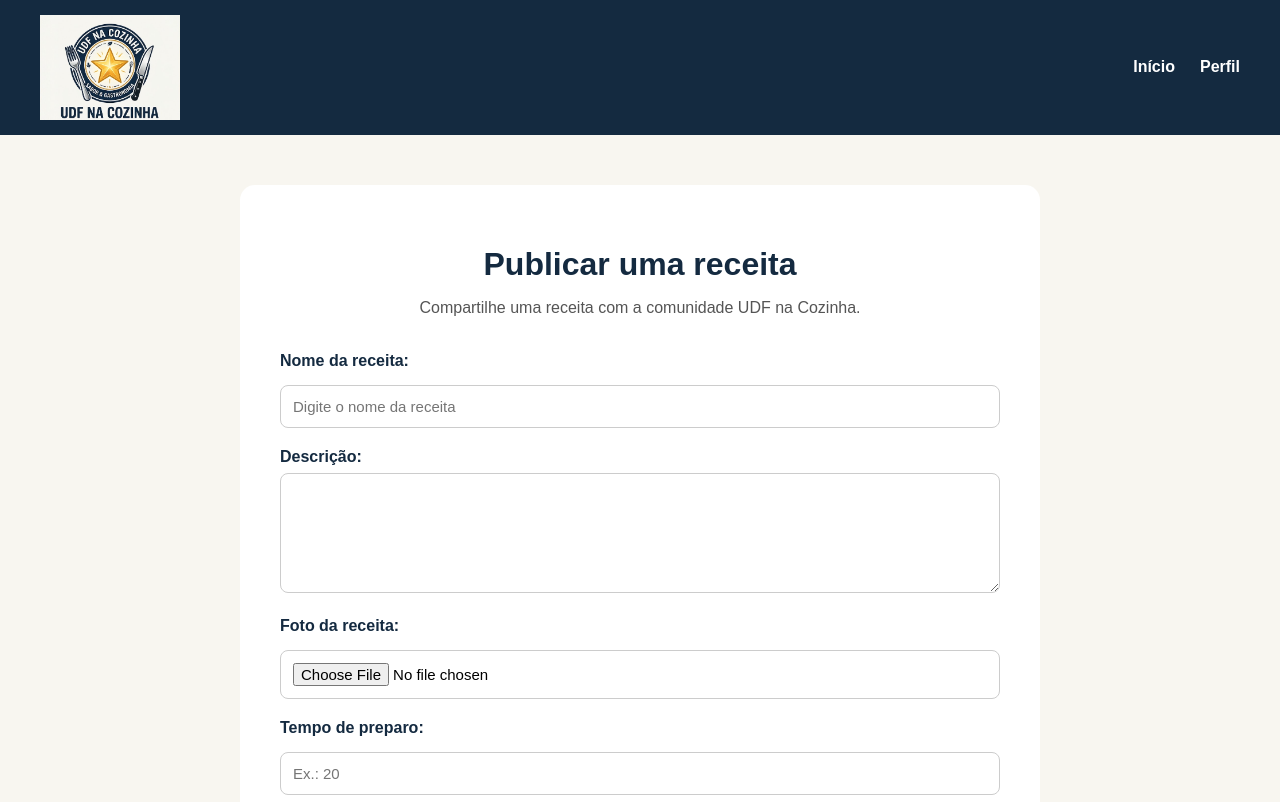
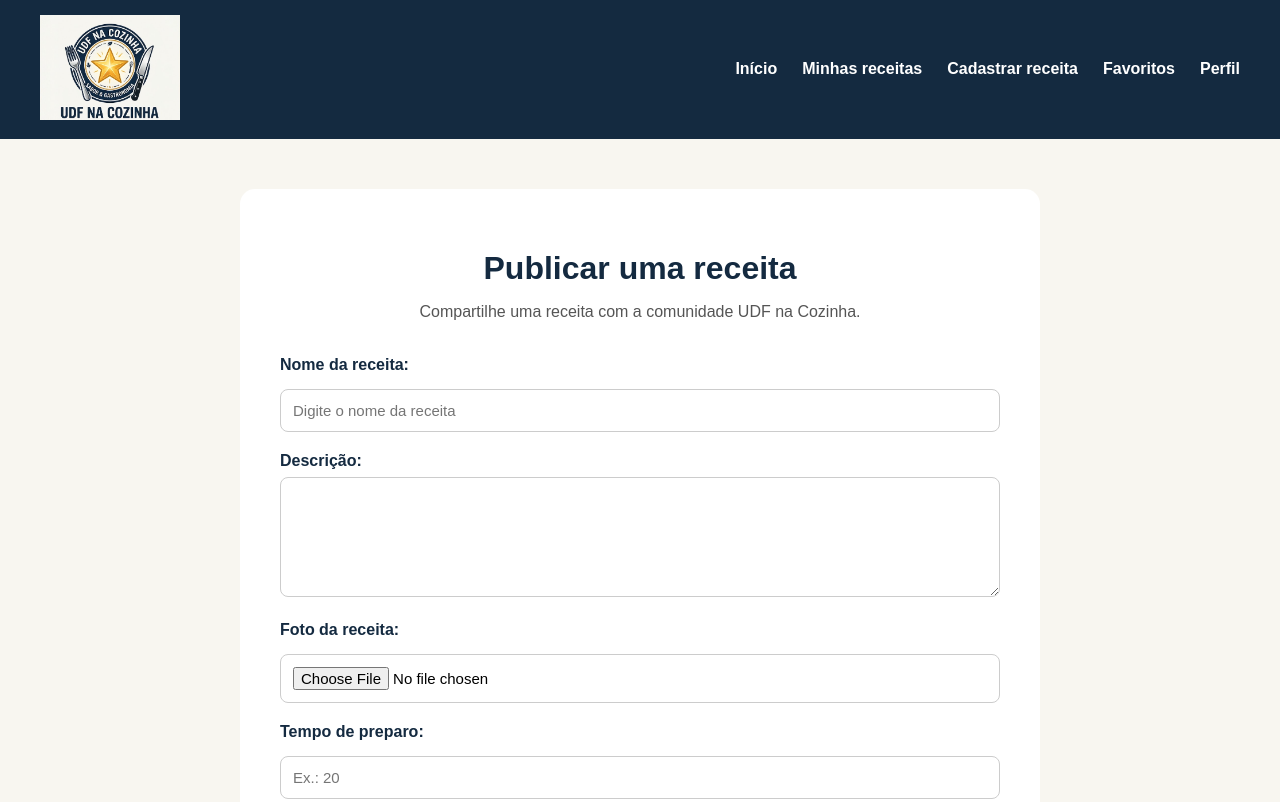
Before and after one commit to ainteligente729-hub/UDF-na-cozinha, a plain HTML site: page htmls/cadastro-receita.html in a window 1280 px wide. Shown: the top 802 px of the page. Drawn offline with Linux system fonts and the light colour scheme.

Commit message:
Update cadastro-receita.html

```diff
--- a/htmls/cadastro-receita.html
+++ b/htmls/cadastro-receita.html
@@ -13,19 +13,38 @@
 </head>
 
 <body>
-    <header>
 
-    <img src="../imagem/Logo UDF-Na-Cozinha.png" alt="Logo UDF na Cozinha">
+<header class="cabecalho-site">
 
-    <nav>
+    <a href="index.html" class="marca-site">
+        <img
+            src="../imagem/Logo UDF-Na-Cozinha.png"
+            alt="Logo UDF na Cozinha"
+        >
+    </a>
 
+    <nav class="menu-principal">
         <a href="index.html">Início</a>
 
-        <a href="perfil.html">Perfil</a>
+        <a href="minhas-receitas.html">
+            Minhas receitas
+        </a>
 
+        <a href="cadastro-receita.html">
+            Cadastrar receita
+        </a>
+
+        <a href="favoritos.html">
+            Favoritos
+        </a>
+
+        <a href="perfil.html">
+            Perfil
+        </a>
     </nav>
 
-    </header>
+</header>
+
 
     <main class="formulario-receita">
 
```
